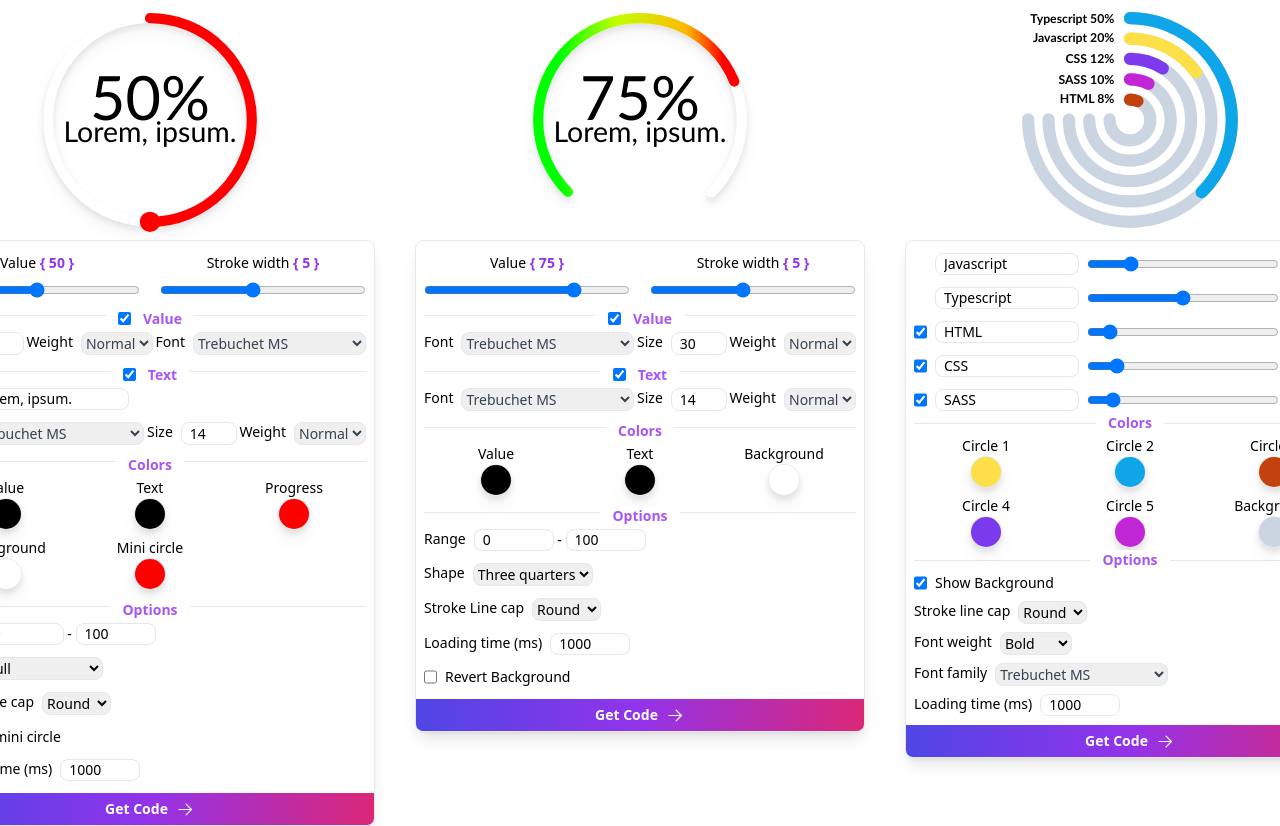
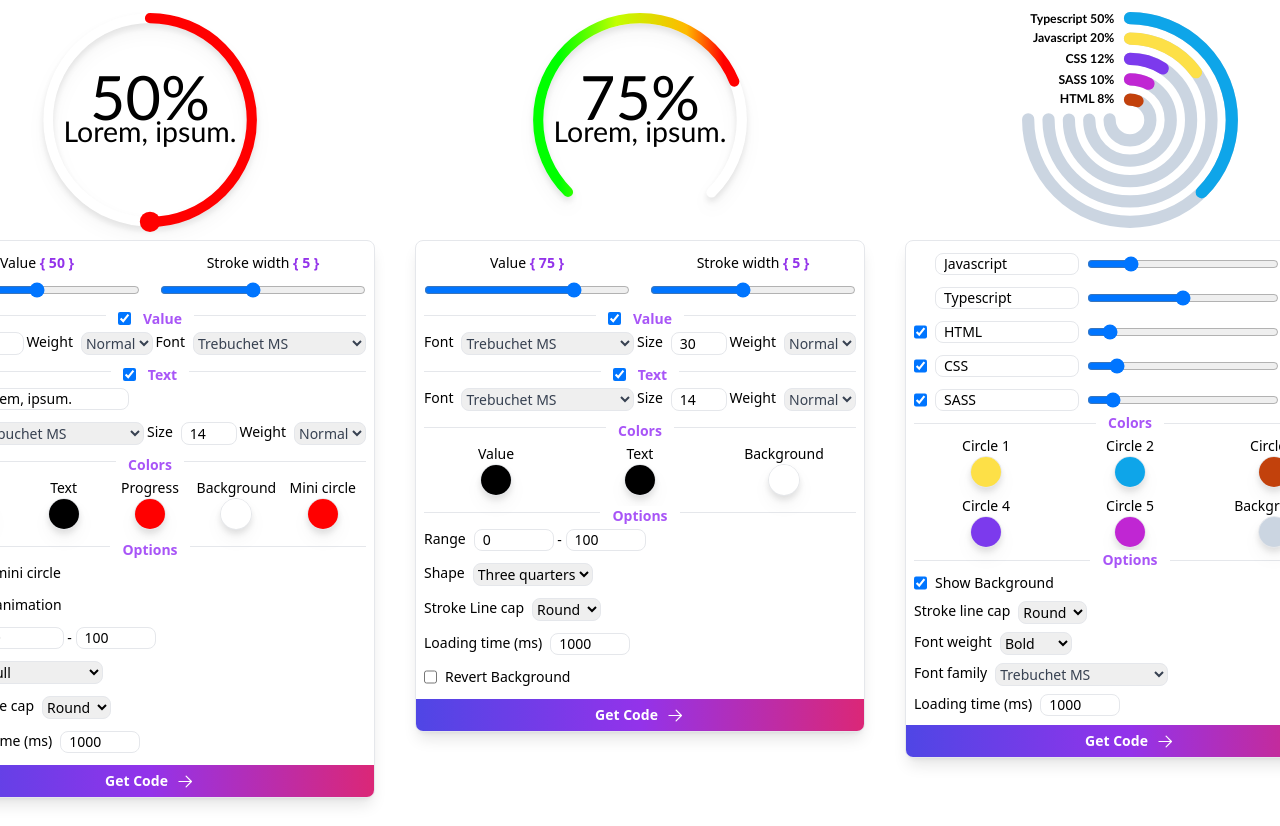
Before and after one commit to alptugidin/react-circular-progress-bar, a React (Vite) app: page / in a window 1280 px wide. Shown: the top 826 px of the page. Built offline with nearby package versions, Linux system fonts and the light colour scheme.

Commit message:
add valueAnimaton to code

```diff
--- a/src/components/FlatDemo/Settings.tsx
+++ b/src/components/FlatDemo/Settings.tsx
@@ -26,7 +26,8 @@
 \t\ttextColor: '${props.flatOptions.textColor}',
 \t\ttextFamily: '${props.flatOptions.textFamily}',
 \t\tloadingTime: ${props.flatOptions.loadingTime},
-\t\tminiCircleColor: '${props.flatOptions.miniCircleColor}'
+\t\tminiCircleColor: '${props.flatOptions.miniCircleColor}',
+\t\tvalueAnimation: ${props.flatOptions.valueAnimation ? 'true' : 'false'}
 \t}}
 />`;
 
@@ -65,7 +66,7 @@
       copyBg.current?.classList.toggle('!bg-white/80');
     }, 75);
   };
-
+  // ettings front flex flex-col overflow-hidden gap-4 bg-white rounded-lg border py-3 px-2 shadow-lg text-sm transition-all duration-[800ms] pb-11
   return (
     <div className='main-flat'>
       <div ref={settingsSection} className='settings flex flex-col overflow-hidden gap-4 bg-white rounded-lg border py-3 px-2 shadow-lg text-sm transition-all duration-[800ms] pb-11'>
@@ -204,38 +205,35 @@
             <span className='text-sm text-purple-500 font-semibold bg-white pr-3 pl-3'>Colors</span>
           </label>
           <div className='flex'>
-            <div className='flex flex-col w-fit justify-center items-center basis-1/3'>
+            <div className='flex flex-col w-fit justify-center items-center basis-1/5'>
               <span className=''>Value</span>
               <input type="color"
                 onChange={(e) => props.setFlatOptions({ ...props.flatOptions, valueColor: e.target.value })}
                 value={props.flatOptions.valueColor}
               />
             </div>
-            <div className='flex flex-col w-fit justify-center items-center basis-1/3'>
+            <div className='flex flex-col w-fit justify-center items-center basis-1/5 '>
               <span className=''>Text</span>
               <input type="color"
                 onChange={(e) => props.setFlatOptions({ ...props.flatOptions, textColor: e.target.value })}
                 value={props.flatOptions.textColor}
               />
             </div>
-            <div className='flex flex-col w-fit justify-center items-center basis-1/3'>
+            <div className='flex flex-col w-fit justify-center items-center basis-1/5'>
               <span className=''>Progress</span>
               <input type="color"
                 onChange={(e) => props.setFlatOptions({ ...props.flatOptions, strokeColor: e.target.value })}
                 value={props.flatOptions.strokeColor}
               />
             </div>
-          </div>
-          {/*  */}
-          <div className='flex'>
-            <div className='flex flex-col w-fit justify-center items-center basis-1/3'>
+            <div className='flex flex-col w-fit justify-center items-center basis-1/5'>
               <span className=''>Background</span>
               <input type="color"
                 onChange={(e) => props.setFlatOptions({ ...props.flatOptions, bgColor: e.target.value })}
                 value={props.flatOptions.bgColor}
               />
             </div>
-            <div className='flex flex-col w-fit justify-center items-center basis-1/3'>
+            <div className='flex flex-col w-fit justify-center items-center basis-1/5'>
               <span className=''>Mini circle</span>
               <input type="color"
                 value={props.flatOptions.miniCircleColor}
@@ -249,6 +247,22 @@
           <label className='absolute left-0 -top-[23px] w-full text-center flex justify-center items-center'>
             <span className='text-purple-500 font-semibold bg-white pr-3 pl-3'>Options</span>
           </label>
+          <div className='flex gap-2'>
+            <input
+              type="checkbox"
+              className='cursor-pointer'
+              defaultChecked
+              onChange={(e) => props.setFlatOptions((prev) => ({ ...prev, showMiniCircle: e.target.checked }))} />
+            <span className=''>Show mini circle</span>
+          </div>
+          <div className='flex gap-2'>
+            <input
+              type="checkbox"
+              defaultChecked
+              onChange={(e) => props.setFlatOptions((prev) => ({ ...prev, valueAnimation: e.target.checked }))}
+            />
+            <span>Value animation</span>
+          </div>
           <div className='flex gap-2'>
             <span>Range</span>
             <div>
@@ -288,14 +302,7 @@
               <option value="square">Square</option>
             </select>
           </div>
-          <div className='flex gap-2'>
-            <input
-              type="checkbox"
-              className='cursor-pointer'
-              // defaultChecked
-              onChange={(e) => props.setFlatOptions((prev) => ({ ...prev, showMiniCircle: e.target.checked }))} />
-            <span className=''>Show mini circle</span>
-          </div>
+
           <div className='flex gap-2'>
             <span className=''>Loading time {'(ms)'}</span>
             <input
@@ -304,6 +311,7 @@
               onChange={(e) => props.setFlatOptions({ ...props.flatOptions, loadingTime: parseInt(e.target.value) })}
               className='border rounded-lg outline-none pl-2 focus:border-400 w-20 '/>
           </div>
+
         </div>
         <div className='absolute bottom-0 bg-gradient-to-r from-indigo-600 via-purple-600 to-pink-600 w-full left-0'>
           <button type='button'
```
